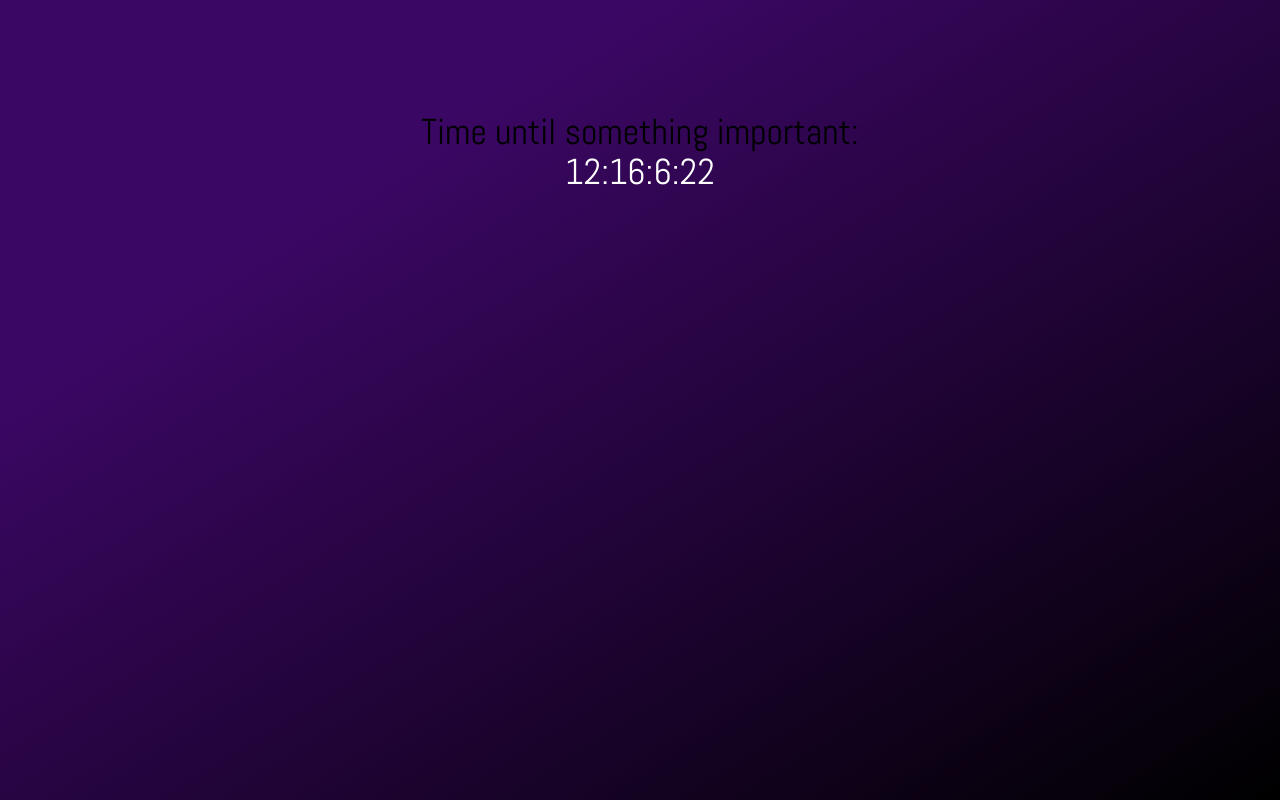
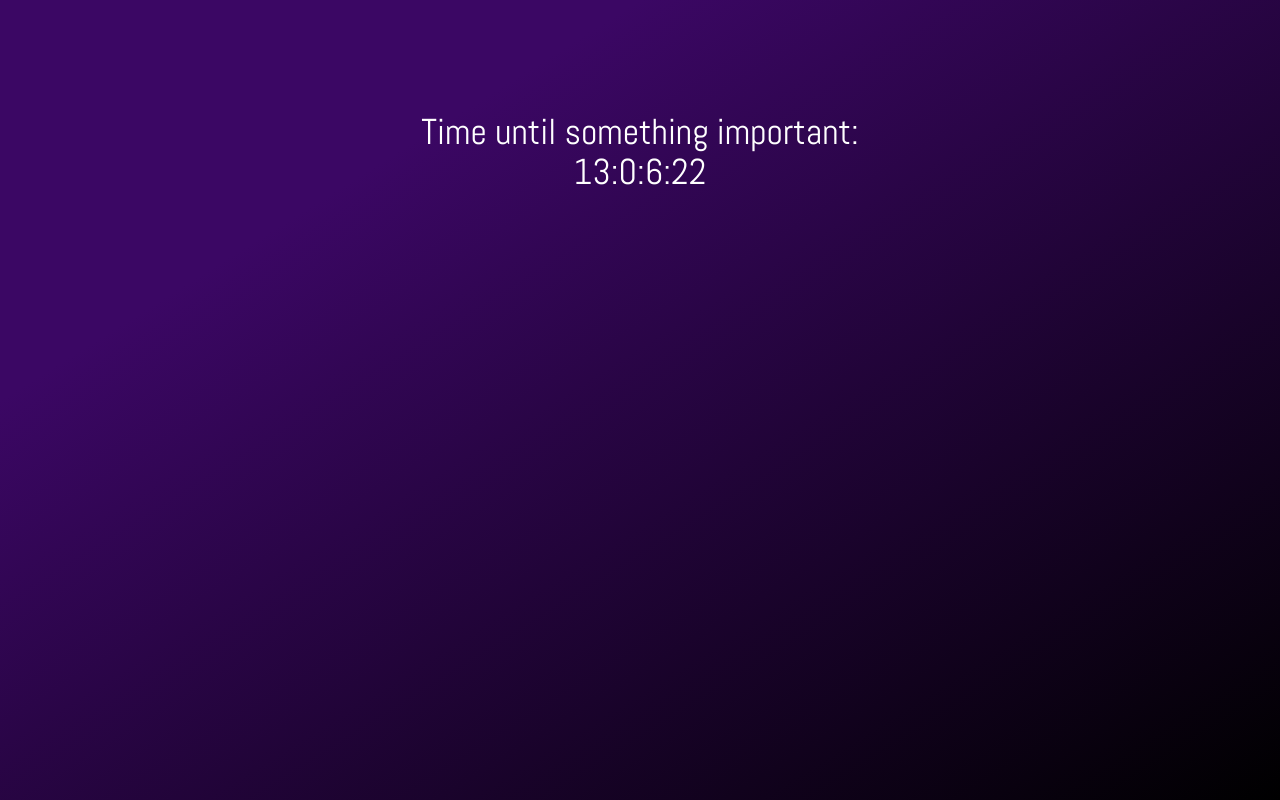
Before and after one commit to ThatColdToast/web-timer, a Next.js app: page / in a window 1280 px wide. Built offline with nearby package versions, Linux system fonts and the light colour scheme.

Commit message:
Update index.tsx
white text

```diff
--- a/pages/index.tsx
+++ b/pages/index.tsx
@@ -12,7 +12,7 @@ export default function Home() {
   const [millis, setMillis] = useState<number>(0)
 
   useEffect(() => {
-    const target = new Date("5/7/2023 12:00:00")
+    const target = new Date("5/7/2023 20:00:00")
 
     const interval = setInterval(() => {
       const now = new Date()
@@ -51,7 +51,7 @@ export default function Home() {
       className={`flex min-h-screen flex-col items-center justify-between p-28 bg-gradient-to-br from-purple-950 from-25% to-black ${font.className}`}
     >
       <div className="text-4xl">
-        <h1 className="">Time until something important:</h1>
+        <h1 className="text-white">Time until something important:</h1>
         <p className="text-center text-white">{days}:{hours}:{minutes}:{seconds}</p>
 
       {/* <div className="z-10 w-full max-w-5xl items-center justify-between font-mono text-sm lg:flex">
```
